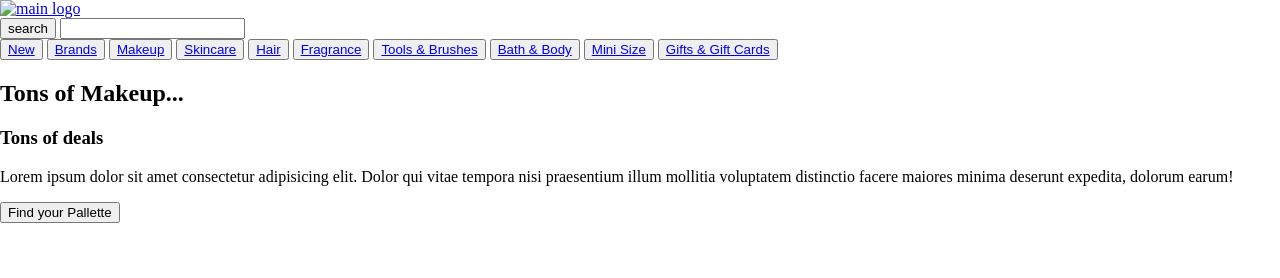
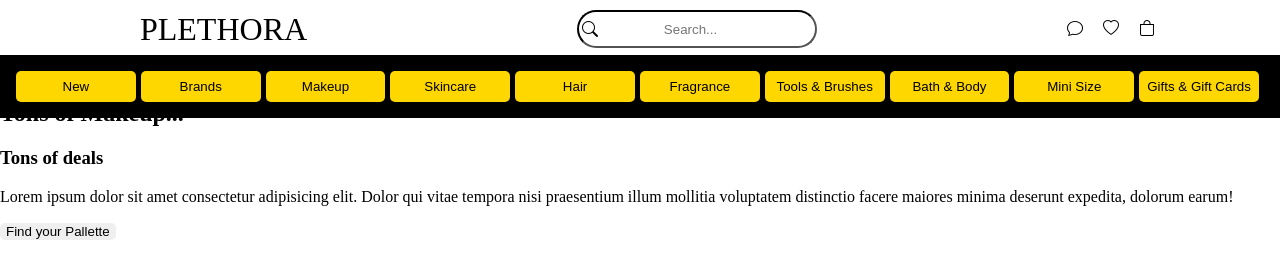
Before and after one commit to izzymadethat/beauty_plus, a plain HTML site: page index.html in a window 1280 px wide. Drawn offline with nearby package versions, Linux system fonts and the light colour scheme.

Commit message:
styled navigation bar

```diff
--- a/index.html
+++ b/index.html
@@ -4,19 +4,32 @@
     <meta charset="UTF-8" />
     <meta name="viewport" content="width=device-width, initial-scale=1.0" />
     <link rel="stylesheet" href="style.css" />
-    <title>Beauty Plus | Sample Beauty Website</title>
+    <link
+      rel="stylesheet"
+      href="https://cdn.jsdelivr.net/npm/bootstrap-icons@1.11.2/font/bootstrap-icons.min.css"
+    />
+    <title>PLETHORA | Ultra Beautiful Website</title>
   </head>
   <body>
     <header class="header">
       <div class="topsection-container">
-        <a href="#"><img src="#" alt="main logo" class="logo" /></a>
+        <a href="#" id="logo-text">PLETHORA</a>
         <div class="search-container">
-          <button type="submit">search</button>
-          <input type="text" name="searchBar" id="searchBar" />
+          <!-- <img src="./assets/search.svg" alt="search icon" /> -->
+          <i class="bi bi-search"></i>
+          <input
+            type="search"
+            autocomplete="off"
+            name="searchBar"
+            id="searchBar"
+            placeholder="Search..."
+          />
         </div>
-        <i class="chat-icon"></i>
-        <i class="favorites-heart"></i>
-        <i class="cart-checkout"></i>
+        <div class="header-icons">
+          <a href="#"><i class="bi bi-chat"></i></a>
+          <a href="#"><i class="bi bi-heart"></i></a>
+          <a href="#"><i class="bi bi-bag"></i></a>
+        </div>
       </div>
       <nav id="topNav">
         <button class="nav-menu-item">
--- a/style.css
+++ b/style.css
@@ -4,3 +4,95 @@ body {
   padding: 0;
   box-sizing: border-box;
 }
+
+body {
+  /* background: #000; */
+  height: 100vh;
+}
+
+a {
+  text-decoration: none;
+  color: #000;
+}
+
+button {
+  cursor: pointer;
+  outline: none;
+  border: none;
+  border-radius: 5px;
+  -webkit-border-radius: 5px;
+  -moz-border-radius: 5px;
+  -ms-border-radius: 5px;
+  -o-border-radius: 5px;
+}
+
+.header {
+  width: 100%;
+  height: 100%;
+  background-color: #fff;
+  max-height: 80px;
+  display: flex;
+  flex-direction: column;
+  gap: 0.4rem;
+}
+
+.header-icons {
+  display: flex;
+  align-items: center;
+  gap: 20px;
+}
+
+.topsection-container {
+  display: flex;
+  justify-content: space-around;
+  align-items: center;
+  margin-top: 10px;
+  margin-left: 15px;
+}
+
+#logo-text {
+  font-size: 2rem;
+}
+
+.search-container i {
+  position: relative;
+  left: 25px;
+  pointer-events: none;
+  display: inline-block;
+  width: 1em;
+  height: 1em;
+  vertical-align: text-bottom;
+  color: black;
+}
+
+.search-container input {
+  display: inline-block;
+  border: 2px inset black;
+  outline: none;
+  border-radius: 20px;
+  -webkit-border-radius: 20px;
+  -moz-border-radius: 20px;
+  -ms-border-radius: 20px;
+  -o-border-radius: 20px;
+  padding: 0.6rem;
+  width: 30vmin;
+  align-content: center;
+  text-align: center;
+}
+
+#topNav {
+  display: flex;
+  align-items: center;
+  background-color: #000;
+  height: 2em;
+  padding: 1em;
+}
+
+.nav-menu-item {
+  width: 60%;
+  height: 100%;
+  margin-right: 5px;
+  padding: 0.5rem;
+  align-items: center;
+  background-color: gold;
+}
```
